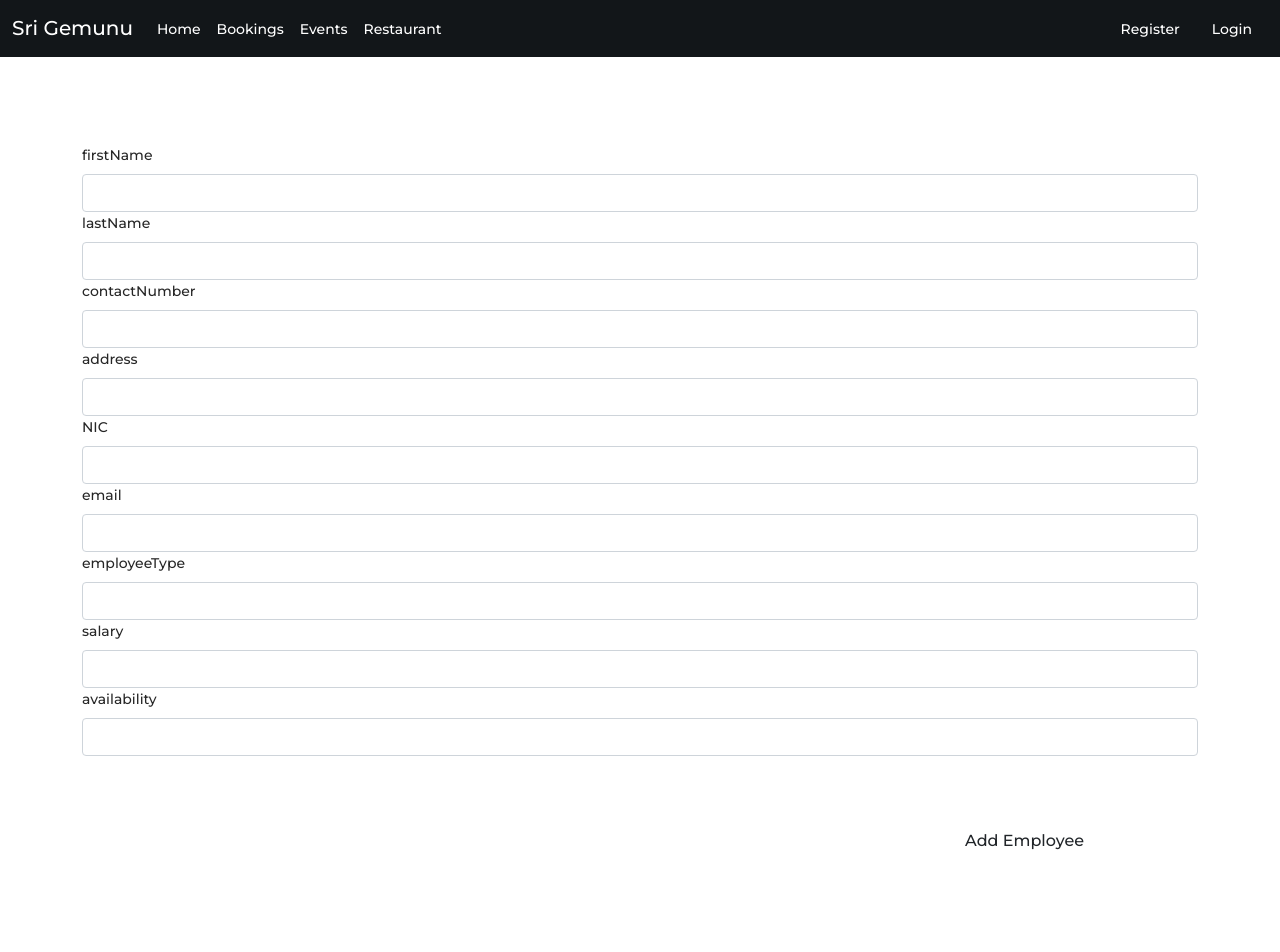
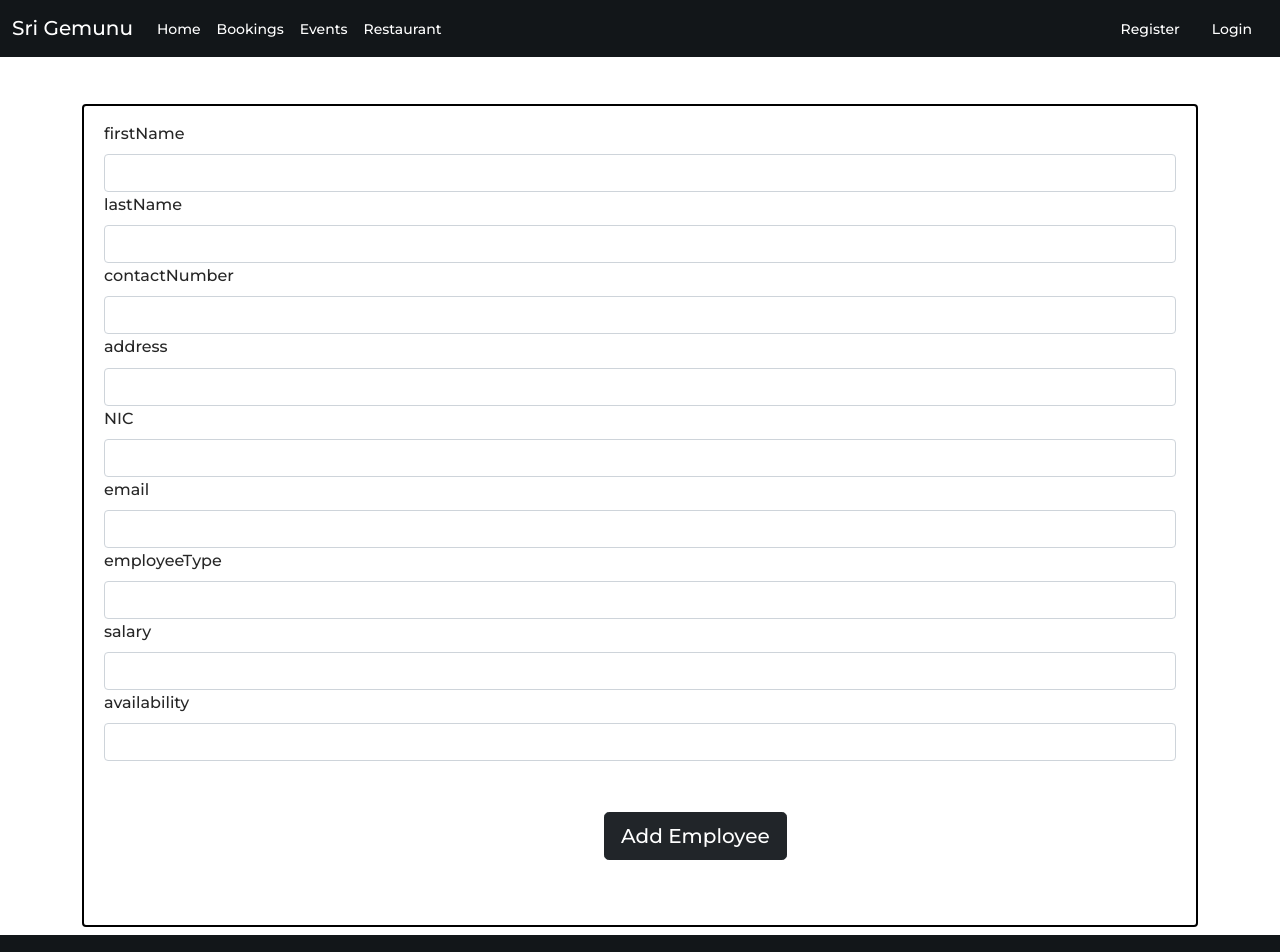
Before and after one commit to ITP-Proj-Y2S2/SriGemunu-WebApplication, a React (Create React App) app in the folder FrontEnd/: page /admin/employee/addEmp in a window 1280 px wide. Shown: the top 952 px of the page. Built offline with nearby package versions, Linux system fonts and the light colour scheme.

Commit message:
Validation - email

```diff
--- a/FrontEnd/src/Employee/AddEmployee.js
+++ b/FrontEnd/src/Employee/AddEmployee.js
@@ -28,6 +28,7 @@ export default class AddEmployee extends Component {
         address:'',
         NIC:'',
         email:'',
+        emailError: "",
         employeeType:'',
         salary:'',
         availability:''
@@ -70,8 +71,31 @@ export default class AddEmployee extends Component {
     this.setState({ availability: e.target.value })
   }
 
+  validate = () => {
+    let isError = false;
+    const errors = {
+      emailError: "",
+    };
+
+
+    if (this.state.email.indexOf("@") === -1) {
+      isError = true;
+      errors.emailError = "Requires valid email";
+      alert("Answer of your question XD");
+    }
+
+    this.setState({
+      ...this.state,
+      ...errors
+    });
+
+    return isError;
+  };
+
   onSubmit(e) {
     e.preventDefault()
+    const err = this.validate();
+    if (!err) {
 
     const employeeObject = {
         firstName: this.state.firstName,
@@ -109,6 +133,7 @@ export default class AddEmployee extends Component {
         salary:'',
         availability:''
     });
+  }
 
   }
 
@@ -117,7 +142,7 @@ export default class AddEmployee extends Component {
 
     <div className="form-wrapper mt-5">
     <div className="container mt-5 pt-5" >
-      <Form onSubmit={this.onSubmit} className = "mt-5">
+      <Form onSubmit={this.onSubmit} className = "formemp">
 
       <Form.Group controlId="firstName">
           <Form.Label>firstName</Form.Label>
@@ -146,7 +171,7 @@ export default class AddEmployee extends Component {
 
         <Form.Group controlId="email">
           <Form.Label>email</Form.Label>
-          <Form.Control type="text" value={this.state.email} onChange={this.onChangeemail} />
+          <Form.Control type="text" value={this.state.email} onChange={this.onChangeemail} errorText={this.state.emailError} />
         </Form.Group>
 
         <Form.Group controlId="employeeType">
@@ -163,12 +188,13 @@ export default class AddEmployee extends Component {
           <Form.Label>availability</Form.Label>
           <Form.Control type="text" value={this.state.availability} onChange={this.onChangeavailability} />
         </Form.Group>
-<br/><br/><br/>
-        <div className="addButton" >
-        <Button type="submit" variant="flat" size="m">
+<br/><br/>
+        <div className="addButtonemp" >
+        <Button type="submit" variant="dark" size="lg">
           Add Employee
         </Button>
         </div>
+        <br/><br/>
       </Form>
       </div>
     </div>
--- a/FrontEnd/src/Employee/EditEmployee.js
+++ b/FrontEnd/src/Employee/EditEmployee.js
@@ -122,7 +122,7 @@ export default class EditEmployee extends Component {
   render() {
     return (<div className="form-wrapper">
     <div className="container mt-5 pt-5">
-      <Form onSubmit={this.onSubmit}>
+      <Form onSubmit={this.onSubmit} className = "formemp">
       <Form.Group controlId="firstName">
           <Form.Label>firstName</Form.Label>
           <Form.Control type="text" value={this.state.firstName} onChange={this.onChangefirstName} />
@@ -167,12 +167,12 @@ export default class EditEmployee extends Component {
           <Form.Label>availability</Form.Label>
           <Form.Control type="text" value={this.state.availability} onChange={this.onChangeavailability} />
         </Form.Group>
+        <br/><br/>
+        <div className="updateButtonemp">
 
-        <div className="updateButton">
-
-        <Button type="submit" variant="flat" size="m">
+        <Button type="submit" variant="dark" size="lg">
           Update Employee
-        </Button></div>
+        </Button></div><br/>
       </Form>
       </div>
     </div>);
--- a/FrontEnd/src/Employee/GetEmployee.js
+++ b/FrontEnd/src/Employee/GetEmployee.js
@@ -1,5 +1,7 @@
 import React, { Component } from "react";
 import axios from 'axios';
+import { Link } from 'react-router-dom';
+import Button from 'react-bootstrap/Button';
 import EmployeeTable from './EmployeeTable';
 import "../styles/GetEmployee.css";
 export default class GetEmployee extends Component {
@@ -52,7 +54,8 @@ export default class GetEmployee extends Component {
       <tbody>
         {this.DataTable()}
       </tbody>
-    </table>
-  </div>);
+    </table><div className="contemp">
+    <Link to={"/admin/employee/addEmp"}><Button size="lg" variant="dark" >Add New</Button>{' '}</Link>
+  </div></div>);
   }
 }
--- a/FrontEnd/src/styles/AddEmployee.css
+++ b/FrontEnd/src/styles/AddEmployee.css
@@ -8,21 +8,18 @@
   font-size: 1rem;
 }  */
 
-formemp{
-  font-size: 1.2rem;
+.formemp{
+  font-size: 1rem;
+  width: 100%;
+  padding: 15px 20px;
+  margin: 8px 0;
+  border: 2px solid rgb(0, 0, 0);
+  border-radius: 4px;
+  box-sizing: border-box;
+
 }
 
 .addButtonemp{
-
+  font-size: 1.5rem;
   margin-left: 500px;
 }
-
-  .btnemp-flatemp {
-    background-color: black;
-    color: white;
-  }
-
-  .btnemp-memp {
-    padding: 0.5rem 1.5rem;
-    font-size: 1.5rem;
-  }
--- a/FrontEnd/src/styles/EditEmployee.css
+++ b/FrontEnd/src/styles/EditEmployee.css
@@ -8,21 +8,18 @@
   font-size: 1rem;
 }  */
 
-formemp{
-  font-size: 1.2rem;
+.formemp{
+  font-size: 1rem;
+  width: 100%;
+  padding: 15px 20px;
+  margin: 8px 0;
+  border: 2px solid rgb(0, 0, 0);
+  border-radius: 4px;
+  box-sizing: border-box;
+
 }
 
 .updateButtonemp{
-
+  font-size: 1.5rem;
   margin-left: 500px;
 }
-
-  .btnemp-flatemp {
-    background-color: black;
-    color: white;
-  }
-
-  .btnemp-memp {
-    padding: 0.5rem 1.5rem;
-    font-size: 1.5rem;
-  }
--- a/FrontEnd/src/styles/GetEmployee.css
+++ b/FrontEnd/src/styles/GetEmployee.css
@@ -5,13 +5,9 @@
   margin-bottom: 600px;
   font-size: 1.2rem;
  } */
- .btnemp-flatemp {
 
-    background-color: black;
-    color: white;
+  .contemp{
+    margin: 20px;
+    text-align: center;
+    padding-right: 52px
   }
-
-  .btnemp-memp {
-    padding: 0.5rem 1.5rem;
-    font-size: 1.5rem;
-  }
```
